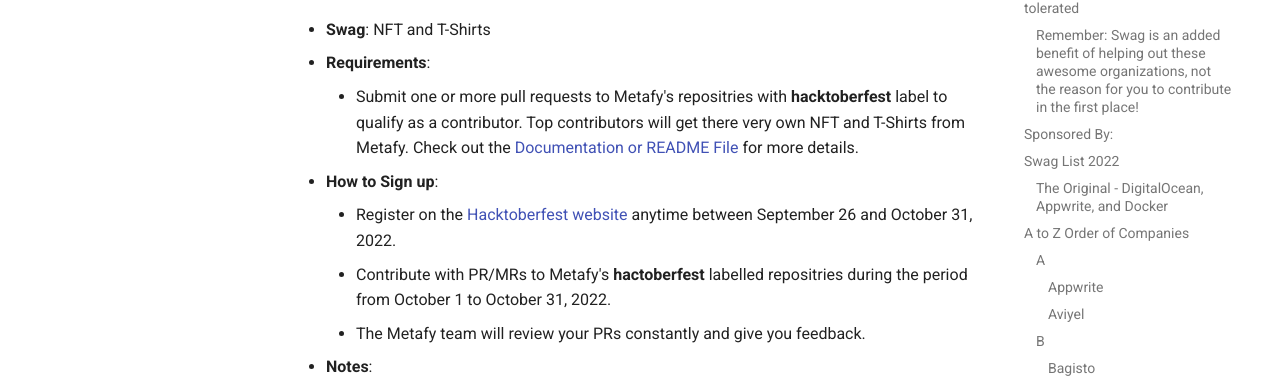
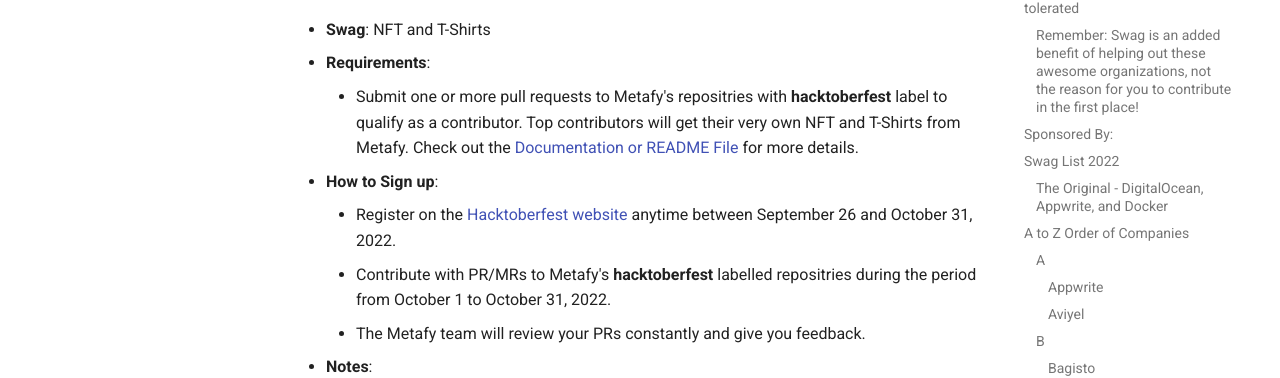
Before and after one commit to crweiner/hacktoberfest-swag-list, an MkDocs documentation site: the page built from docs/list.md, in a window 1280 px wide and 900 px high, scrolled down 5671 px. Shown: the part 173-551 px from the top of the window. Built offline with MkDocs 1.6.1 and Material for MkDocs 9.7.7, drawn with Linux system fonts in a browser that asks for light colours; comment, search, counter and statistics services are not loaded.

Commit message:
Update list.md

```diff
--- a/docs/list.md
+++ b/docs/list.md
@@ -162,10 +162,10 @@
 #### **Metafy**
 - **Swag**: NFT and T-Shirts
 - **Requirements**:
-    - Submit one or more pull requests to Metafy's repositries with **hacktoberfest** label to qualify as a contributor. Top contributors will get there very own NFT and T-Shirts from Metafy. Check out the [Documentation or README File](https://github.com/metafy-social/.github/blob/main/profile/README.md){:target="\_blank"} for more details.
+    - Submit one or more pull requests to Metafy's repositries with **hacktoberfest** label to qualify as a contributor. Top contributors will get their very own NFT and T-Shirts from Metafy. Check out the [Documentation or README File](https://github.com/metafy-social/.github/blob/main/profile/README.md){:target="\_blank"} for more details.
 - **How to Sign up**:
      - Register on the [Hacktoberfest website](https://hacktoberfest.com/){:target="\_blank"} anytime between September 26 and October 31, 2022.
-     - Contribute with PR/MRs to Metafy's **hactoberfest** labelled repositries during the period from October 1 to October 31, 2022.
+     - Contribute with PR/MRs to Metafy's **hacktoberfest** labelled repositries during the period from October 1 to October 31, 2022.
      - The Metafy team will review your PRs constantly and give you feedback.
 - **Notes**:
     - Join the [Metafys's Discord Server](https://discord.com/invite/AqnaGBGAUt){:target="\_blank") to find additional details or connect with Metafy's employees.
```
